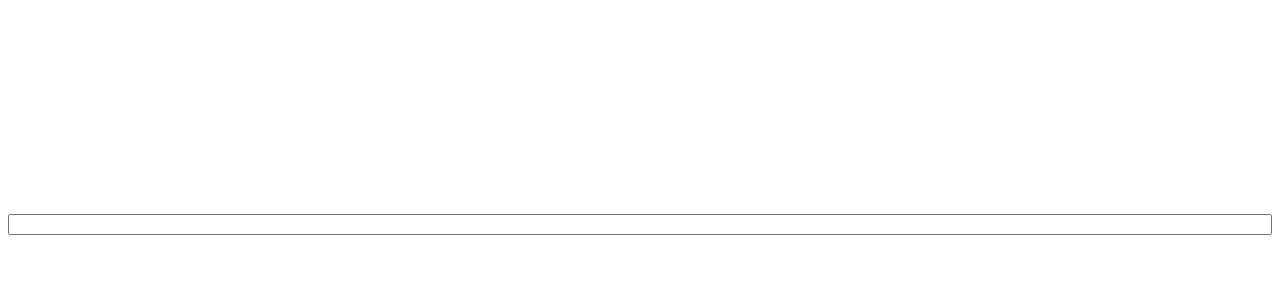
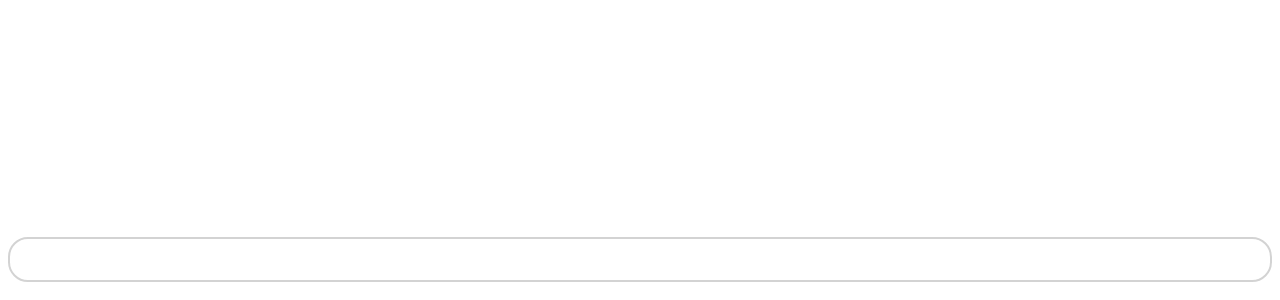
Before and after one commit to sethcwhiting/dumb-siri, a plain HTML site: page index.html in a window 1280 px wide. Shown: the part 500-800 px from the top of the page. Drawn offline with nearby package versions, Linux system fonts and the light colour scheme.

Commit message:
UI cleanup

```diff
--- a/index.html
+++ b/index.html
@@ -7,7 +7,11 @@
   <script src="script.js"></script>
 </head>
 <body>
-  <div id="messages"></div>
-  <input type="text" />
+  <div id="wrapper">
+    <div id="messages"></div>
+    <div id="bottom">
+      <input type="text" />
+    </div>
+  </div>
 </body>
 </html>
--- a/script.js
+++ b/script.js
@@ -3,10 +3,10 @@ $(document).ready(function() {
     if (e.which === 13) {
       var question = $(this).val();
       $(this).val('');
-      $('#messages').append('<div><div class="message right">' + question + '</div></div>');
+      $('#messages').append('<div class="text-right"><div class="message left">' + question + '</div></div>');
       var answer = 42;
       setTimeout(function() {
-        $('#messages').append('<div class="text-right"><div class="message left">I dunno... like... ' + answer + '?</div></div>');
+        $('#messages').append('<div><div class="message right">I dunno... like... ' + answer + '?</div></div>');
       }, 500);
     }
   });
--- a/style.css
+++ b/style.css
@@ -1,16 +1,32 @@
 body {
   font-family: sans-serif;
+  font-size: 18px;
+}
+#wrapper {
+  height: 100%;
+  position: relative;
+}
+#messages,
+#bottom {
+  position: absolute;
+  width: 100%;
+  left: 0;
+  right: 0;
 }
 #messages {
-  height: 90%;
+  max-height: calc(100% - 70px);
   overflow: auto;
+  bottom: 70px;
+}
+#bottom {
+  height:70px;
+  bottom: 0;
 }
 .text-right {
   text-align: right;
 }
 .message {
   padding: 10px 20px;
-  color: white;
   border-radius: 20px;
   -moz-border-radius: 20px;
   -webkit-border-radius: 20px;
@@ -19,12 +35,22 @@ body {
 }
 .left {
   margin: 10px 0 10px 40px;
-  background-color: gray;
+  background-color: blue;
+  color: white;
 }
 .right {
   margin: 10px 40px 10px 0;
-  background-color: blue;
+  background-color: lightgray;
 }
 input {
+  font-size: 18px;
+  margin-top: 15px;
   width: 100%;
+  padding: 10px 20px;
+  border-radius: 20px;
+  -moz-border-radius: 20px;
+  -webkit-border-radius: 20px;
+  -ms-border-radius: 20px;
+  outline: none;
+  border: 2px solid lightgray;
 }
```
